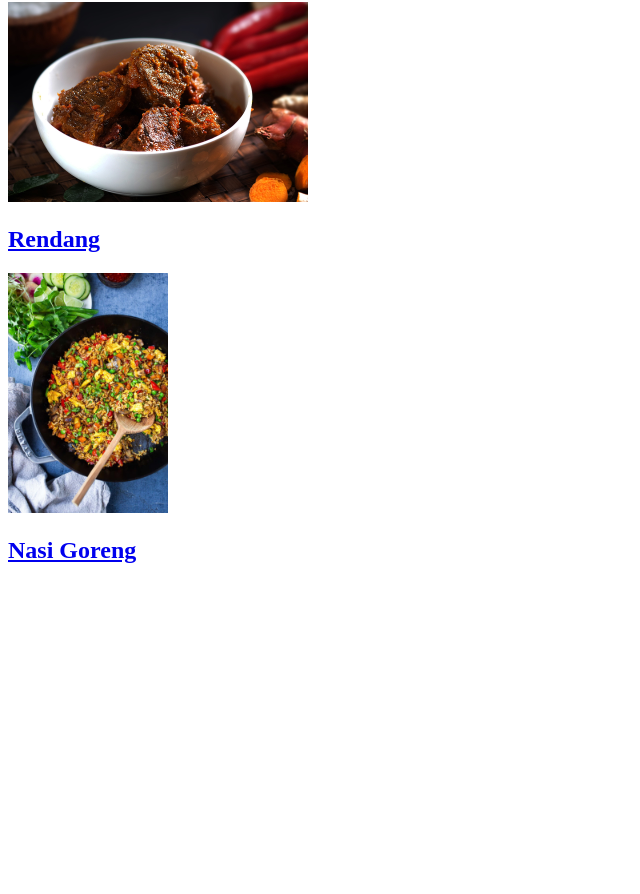
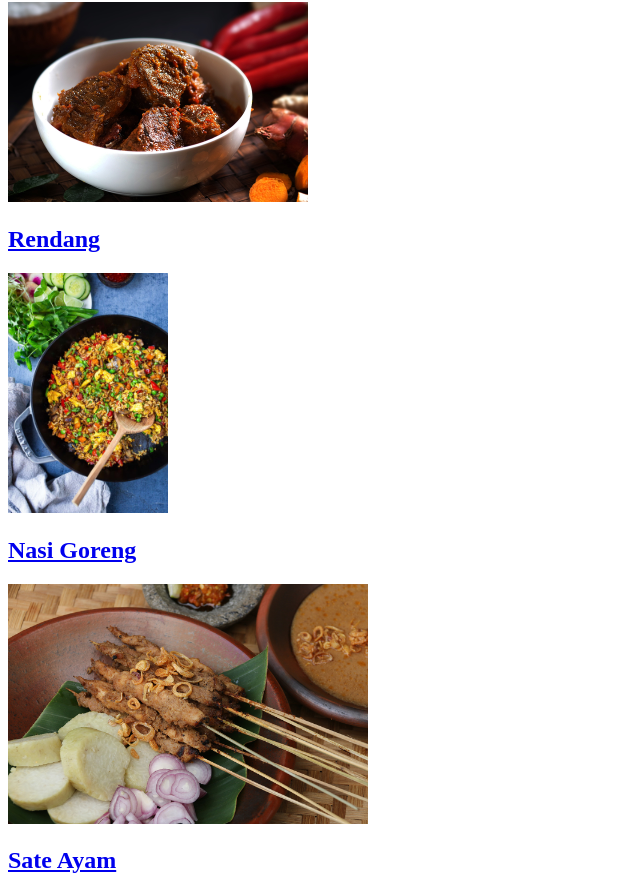
Before and after one commit to agmalism/odin-recipes, a plain HTML site: page index.html in a window 1280 px wide. Shown: the part 78-972 px from the top of the page, without its empty margins (0-640 px from the left). Before the commit the page ends 800 px from the top, so only its background shows below. Drawn offline with Linux system fonts and the light colour scheme.

Commit message:
Modify index.html

```diff
--- a/index.html
+++ b/index.html
@@ -16,6 +16,13 @@
             <div>
                 <a href="recipes/fried-rice.html"><h2>Nasi Goreng</h2></a>
             </div>
+
+        </div>
+
+        <a href="recipes/sate-ayam.html"><img src="./img/sate-ayam.jpg" alt="Sate Ayam" height="240">
+            <div>
+                <a href="recipes/sate-ayam.html"><h2>Sate Ayam</h2></a>
+            </div>
     </body>
 
 </html>
```
Also changed, not shown: img/sate-ayam.jpg (added).
